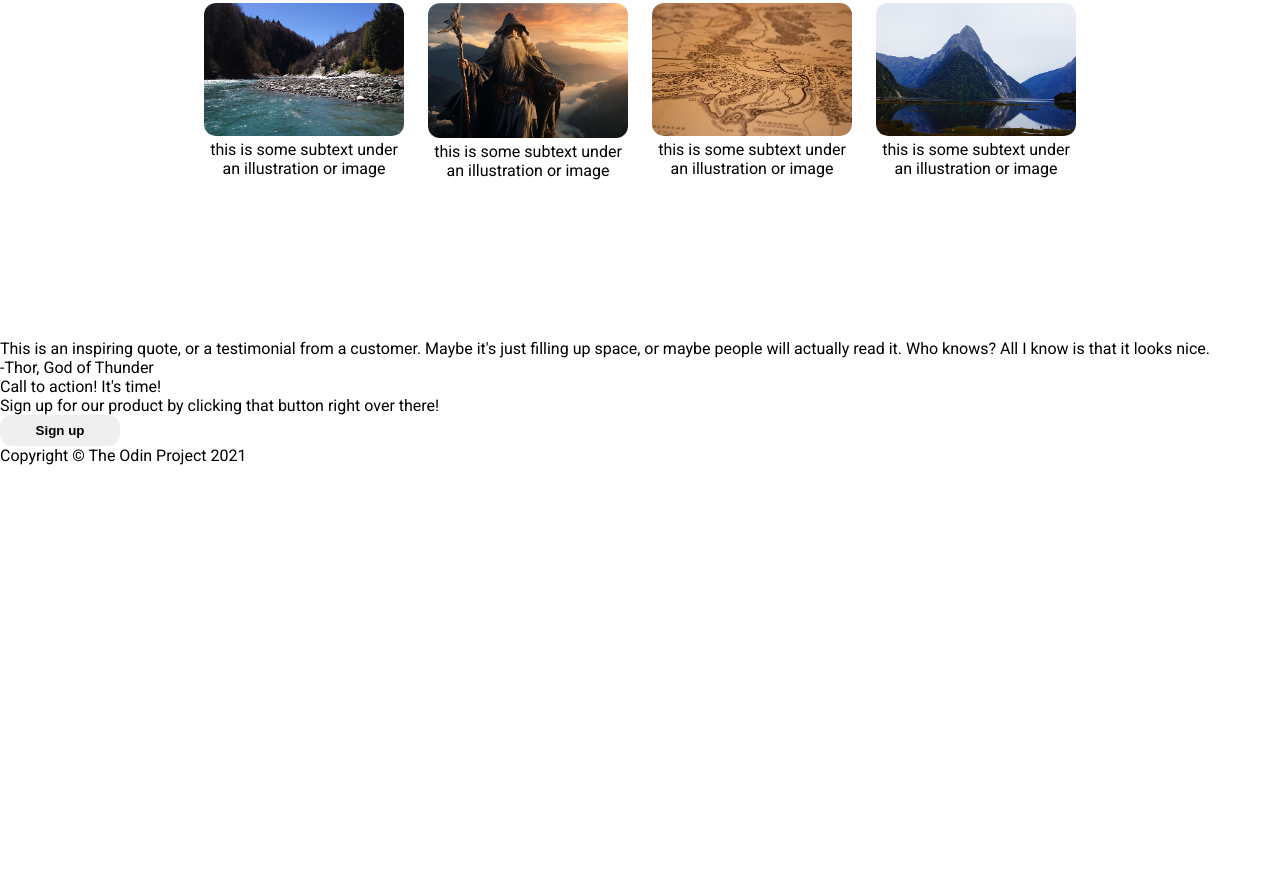
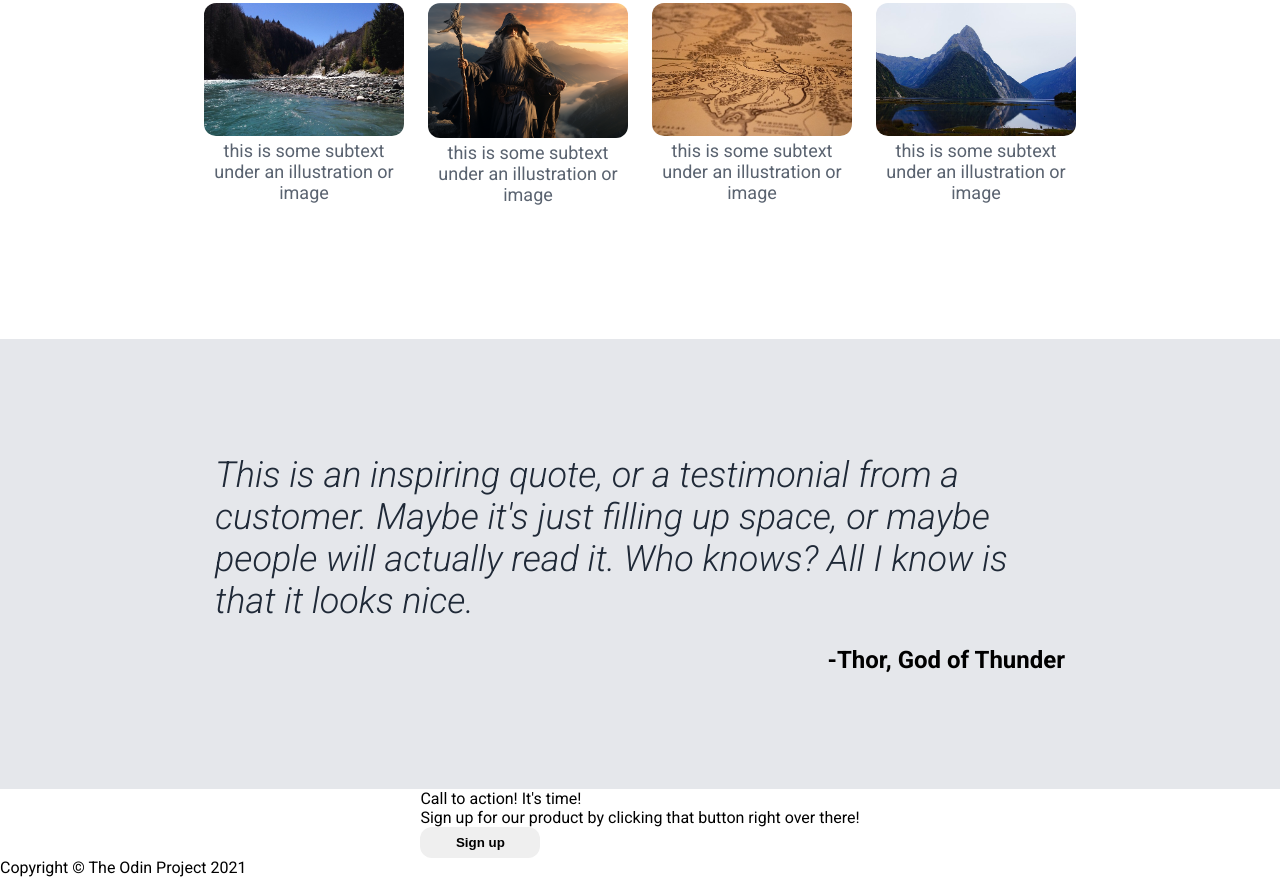
Before and after one commit to ArturoGarzaTec/odin-landing-page, a plain HTML site: page index.html in a window 1280 px wide. Shown: the part 629-1506 px from the top of the page. Before the commit the page ends 1094 px from the top, so only its background shows below. Drawn offline with Linux system fonts and the light colour scheme.

Commit message:
Add style and correct structure to third section of page

```diff
--- a/css/style.css
+++ b/css/style.css
@@ -33,7 +33,8 @@ p {
 .header,
 .website-awesome,
 .first-flex,
-.random-info {
+.random-info,
+.inspiring-quote {
     display: flex;
     align-items: center;
     gap: 24px;
@@ -57,7 +58,6 @@ p {
     flex-direction: column;
     align-items: center;
     gap: 48px;
-    box-sizing: border-box;
     height: 450px;
     padding: 24px;
     box-sizing: border-box;
@@ -86,6 +86,13 @@ p {
     text-align: center;
 }
 
+.inspiring-quote {
+    flex-direction: column;
+    justify-content: center;
+    width: 850px;
+    height: 450px;
+}
+
 /* Colors and font styles */
 
 .dark-background-color {
@@ -106,11 +113,22 @@ p {
     color: #E5E7EB;
 }
 
+.illustration .hero-second-txt {
+    font-size: 18px;
+    color: #5A6370;
+}
+
 .header-logo-txt {
     font-size: 24px;
     font-weight: bold;
     color: #F9FAF8;
     margin-right: auto;
+}
+
+.inspiring-quote .header-logo-txt {
+    color: black;
+    margin-right: 0px;
+    margin-left: auto;
 }
 
 .blue-background-color {
@@ -124,11 +142,15 @@ p {
 }
 
 .quote-background-color{
+    display: flex;
+    justify-content: center;
+    align-items: center;
     background-color: #E5E7EB;
 }
 
 .quote-txt {
     font-size: 36px;
-    font-weight: light italic;
+    font-weight: 300;
+    font-style: italic;
     color: #1F2937;
 }
--- a/index.html
+++ b/index.html
@@ -43,7 +43,7 @@
               src="./img/river.jpg"
               alt="River bank, surrounded by a forest landscape."
             />
-            <p class="subtext">
+            <p class="hero-second-txt">
               this is some subtext under an illustration or image
             </p>
           </div>
@@ -52,7 +52,7 @@
               src="./img/gandalf.png"
               alt="Wizard with gray robes and a big white beard."
             />
-            <p class="subtext">
+            <p class="hero-second-txt">
               this is some subtext under an illustration or image
             </p>
           </div>
@@ -61,7 +61,7 @@
               src="./img/lotr-map.jpg"
               alt="Map of Middle-earth, showing the territory of Gondor."
             />
-            <p class="subtext">
+            <p class="hero-second-txt">
               this is some subtext under an illustration or image
             </p>
           </div>
@@ -70,23 +70,24 @@
               src="./img/mountain.jpg"
               alt="A large lake surrounded by mountanious terrain."
             />
-            <p class="subtext">
+            <p class="hero-second-txt">
               this is some subtext under an illustration or image
             </p>
           </div>
         </div>
       </div>
     </div>
+    <div class="quote-background-color">
       <div class="inspiring-quote">
-      <div class="third-flex">
-        <p class="quote-text">
+        <p class="quote-txt">
           This is an inspiring quote, or a testimonial from a customer. Maybe
           it's just filling up space, or maybe people will actually read it. Who
           knows? All I know is that it looks nice.
         </p>
-        <p>-Thor, God of Thunder</p>
+        <p class="header-logo-txt">-Thor, God of Thunder</p>
       </div>
     </div>
+    <div class="content">
       <div class="call-action">
         <div class="fourth-flex">
           <div>
@@ -98,6 +99,7 @@
           <button>Sign up</button>
         </div>
       </div>
+    </div>
     <div class="footer">
       <p class="subtext">Copyright © The Odin Project 2021</p>
     </div>
```
Lines whose indentation alone changed are shown as unchanged.
